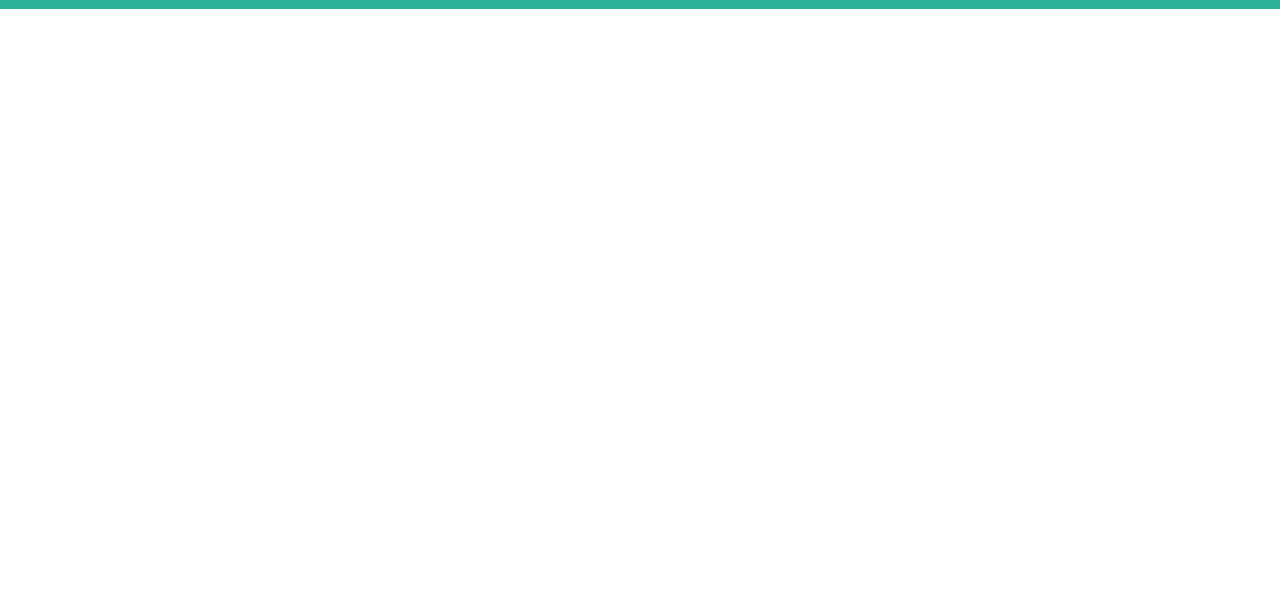
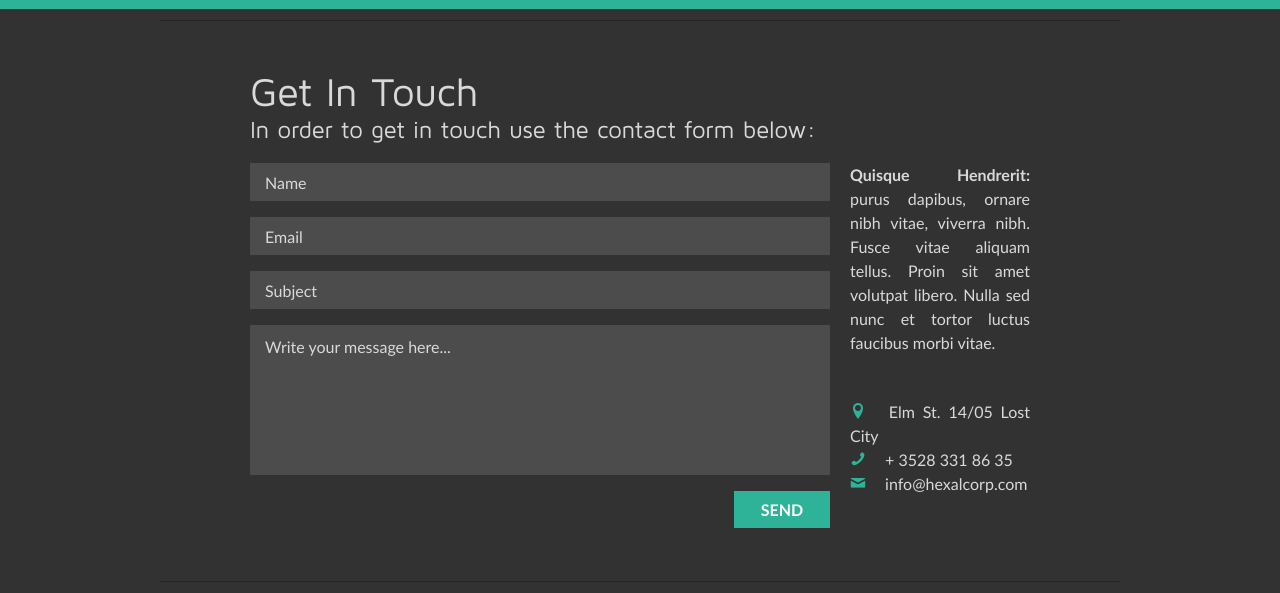
Before and after one commit to Artemilenko/Hexal, a website: page src/index.html in a window 1280 px wide. Shown: the part 1117-1710 px from the top of the page. Before the commit the page ends 1126 px from the top, so only its background shows below. Drawn offline with nearby package versions, Linux system fonts and the light colour scheme; files that its build step writes are made by us from their sources.

Commit message:
Creating and styling a Get in touch section

```diff
--- a/src/index.html
+++ b/src/index.html
@@ -109,8 +109,43 @@
             </div>
         </section>
 
-        <section class="form">
-
+        <section class="get-in-touch">
+            <div class="container">
+                <div class="get-in-touch__wrapper">
+                    <div class="get-in-touch__top-line"></div>
+                    <div class="get-in-touch__block">
+                        <div class="get-in-touch__title">Get In Touch</div>
+                        <div class="get-in-touch__subtitle">In order to get in touch use the contact form below:</div>
+                        <div class="get-in-touch__form-wrapper">
+                            <form class="get-in-touch__form" action="#">
+                                <input class="get-in-touch__name get-in-touch__input" name="name" type="text" required placeholder="Name">
+                                <input class="get-in-touch__email get-in-touch__input" name="email" type="email" required placeholder="Email">
+                                <input class="get-in-touch__subject get-in-touch__input" name="subject" type="text" placeholder="Subject">
+                                <textarea class="get-in-touch__message" name="message" placeholder="Write your message here..."></textarea>
+                                <button class="get-in-touch__button" type="submit">send</button>
+                            </form>
+                            <div class="get-in-touch__side">
+                                <p class="get-in-touch__descr"><span class="get-in-touch__bold">Quisque Hendrerit:</span> purus dapibus, ornare nibh vitae, viverra nibh. Fusce vitae aliquam tellus. Proin sit amet volutpat libero. Nulla sed nunc et tortor luctus faucibus morbi vitae.</p>
+                                <div class="get-in-touch__contacts-wrapper">
+                                    <div class="get-in-touch__addres">
+                                        <span class="get-in-touch__icons icon-location"></span>
+                                        <span>Elm St. 14/05 Lost City</span>
+                                    </div>
+                                    <div class="get-in-touch__phone">
+                                        <span class="get-in-touch__icons icon-phone"></span>
+                                        <a class="get-in-touch__link" href="tel:+35283318635">+ 3528 331 86 35</a>
+                                    </div>
+                                    <div class="get-in-touch__email">
+                                        <span class="get-in-touch__icons icon-mail"></span>
+                                        <a class="get-in-touch__link" href="mailto:info@hexalcorp.com">info@hexalcorp.com</a>
+                                    </div>
+                                </div>
+                            </div>
+                        </div>
+                    </div>
+                    <div class="get-in-touch__down-line"></div>
+                </div>
+            </div>
         </section>
     </main>
 
--- /dev/null
+++ b/src/scss/blocks/_get-in-touch.scss
@@ -0,0 +1,104 @@
+.get-in-touch {
+    background-color: $dark-grey;
+    &__wrapper {
+        padding: 11px 0;
+    }
+    &__top-line, &__down-line {
+        margin: 0 auto;
+        width: 960px;
+        height: 1px;
+        background-color: darken($dark-grey, 5%);
+    }
+    &__block {
+        margin: 53px auto;
+        width: 780px;
+    }
+    &__title {
+        font-family: 'Maven Pro Regular';
+        font-size: 40px;
+        line-height: 40px;
+        color: darken($white, 15%);
+    }
+    &__subtitle {
+        margin-top: 5px;
+        font-family: 'Maven Pro Regular';
+        font-size: 24px;
+        line-height: 24px;
+        color: darken($white, 15%);
+    }
+    &__form-wrapper {
+        width: 780px;
+        margin-top: 20px;
+        display: inline-flex;
+        justify-content: space-between;
+    }
+    &__form {
+        width: 580px;
+        display: flex;
+        flex-direction: column;
+        align-items: flex-end;
+    }
+    &__input {
+        margin-bottom: 16px;
+        border: none;
+        width: 100%;
+        height: 38px;
+        padding: 0 15px;
+        background-color: lighten($dark-grey, 10%);
+        color: darken($white, 15%);
+        font-family: 'Lato regular';
+        &::placeholder {
+            color: darken($white, 15%);
+            font-family: 'Lato regular';
+        }
+    }
+    &__message {
+        width: 100%;
+        height: 150px;
+        padding: 10px 15px;
+        border: none;
+        background-color: lighten($dark-grey, 10%);
+        color: darken($white, 15%);
+        resize: none;
+        font-family: 'Lato regular';
+        &::placeholder {
+            color: darken($white, 15%);
+            font-family: 'Lato regular';
+        }
+    }
+    &__button {
+        margin-top: 16px;
+        width: 96px;
+        height: 37px;
+        text-transform: uppercase;
+        border: none;
+        background-color: $green;
+        font-family: 'Lato Bold';
+        color: $white;
+    }
+    &__side {
+        width: 180px;
+        font-family: 'Lato Regular';
+        color: darken($white, 15%);
+        text-align: justify;
+    }
+    &__bold {
+        font-family: 'Lato Bold';
+    }
+    &__contacts-wrapper {
+        margin-top: 45px;
+    }
+    &__link {
+        text-decoration: none;
+        color: darken($white, 15%);
+        transition: all 0.3s ease;
+        &:hover {
+            transition: all 0.3s ease;
+            color: $green;
+        }
+    }
+    &__icons {
+        color: $green;
+        margin-right: 15px;
+    }
+}
--- a/src/scss/libs/_icomoon.scss
+++ b/src/scss/libs/_icomoon.scss
@@ -1,10 +1,10 @@
 @font-face {
 	font-family: 'icomoon';
-    src:  url('../fonts/icomoon.eot?244l2w');
-    src:  url('../fonts/icomoon.eot?244l2w#iefix') format('embedded-opentype'),
-      url('../fonts/icomoon.ttf?244l2w') format('truetype'),
-      url('../fonts/icomoon.woff?244l2w') format('woff'),
-      url('../fonts/icomoon.svg?244l2w#icomoon') format('svg');
+	src:  url('../fonts/icomoon.eot?hb522e');
+	src:  url('../fonts/icomoon.eot?hb522e#iefix') format('embedded-opentype'),
+	url('../fonts/icomoon.ttf?hb522e') format('truetype'),
+	url('../fonts/icomoon.woff?hb522e') format('woff'),
+	url('../fonts/icomoon.svg?hb522e#icomoon') format('svg');
 	font-weight: normal;
 	font-style: normal;
 	font-display: block;
@@ -28,14 +28,20 @@
 .icon-basketball:before {
 	content: "\e901";
 }
+.icon-mail:before {
+	content: "\e903";
+}
+.icon-phone:before {
+	content: "\e904";
+}
 .icon-google:before {
 	content: "\e902";
 }
 .icon-pinterest-p:before {
 	content: "\e900";
 }
-  .icon-facebook:before {
-    content: "\ea90";
+.icon-location:before {
+	content: "\e947";
 }
 .icon-twitter:before {
 	content: "\ea96";
@@ -43,3 +49,6 @@
 .icon-linkedin2:before {
 	content: "\eaca";
 }
+.icon-facebook:before {
+	content: "\ea90";
+}
--- a/src/scss/style.scss
+++ b/src/scss/style.scss
@@ -7,6 +7,7 @@
     margin: 0;
     padding: 0;
     box-sizing: border-box;
+    outline: none;
 }
 
 ul {
@@ -29,3 +30,4 @@ h1, h2, h3, p {
 @import './blocks/portfolio';
 @import './blocks/comments';
 @import './blocks/slider';
+@import './blocks/get-in-touch';
```
Also changed, not shown: dist/css/style.min.css, dist/fonts/icomoon.ttf, dist/fonts/icomoon.woff, dist/index.html, src/fonts/icomoon.ttf, src/fonts/icomoon.woff, 4 other files. Lines whose indentation alone changed are shown as unchanged.
